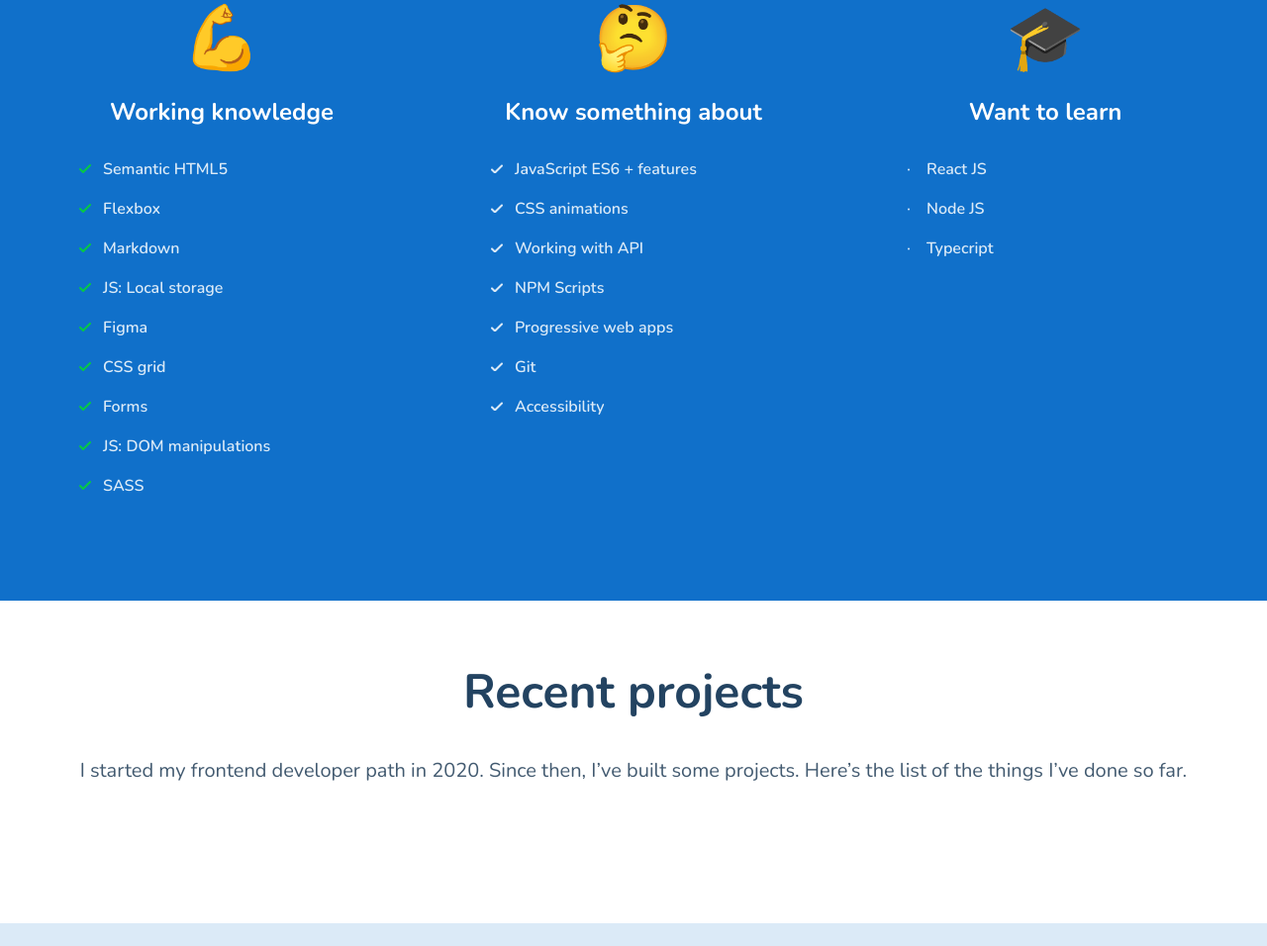
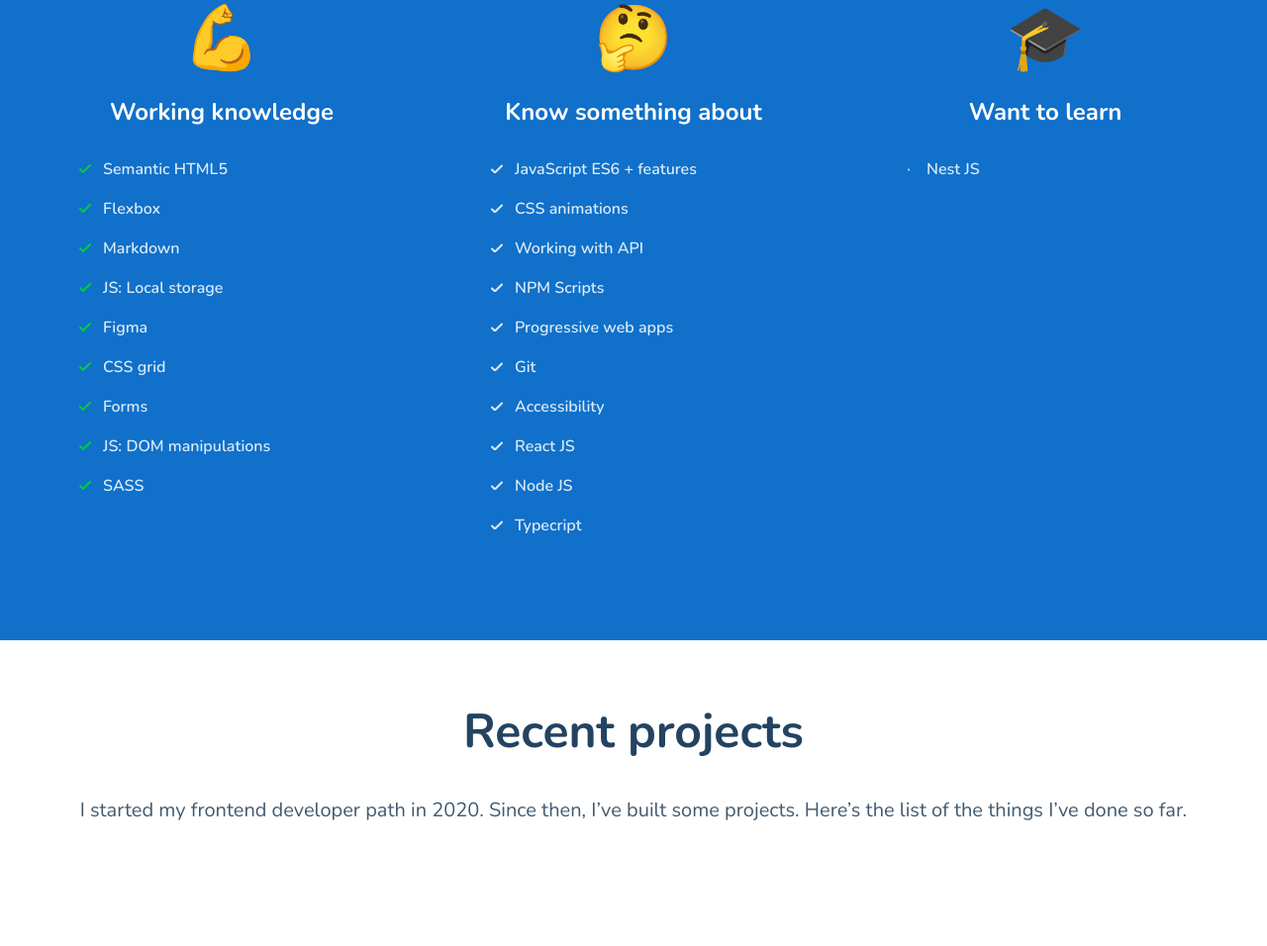
Before and after one commit to Adam-DevPL/adam-devpl.github.io, a website built with webpack: page src/pages/index.html in a window 1280 px wide. Shown: the part 1071-2027 px from the top of the page at 99% size. Built offline with nearby package versions, Linux system fonts and the light colour scheme; no server answers.

Commit message:
correct: do some changes

```diff
--- a/src/pages/index.html
+++ b/src/pages/index.html
@@ -78,15 +78,16 @@
               <li class="skills-list__item">Progressive web apps</li>
               <li class="skills-list__item">Git</li>
               <li class="skills-list__item">Accessibility</li>
+              <li class="skills-list__item">React JS</li>
+              <li class="skills-list__item">Node JS</li>
+              <li class="skills-list__item">Typecript</li>
             </ul>
           </article>
           <article class="skills-section">
             <span class="skills-section__emoji">🎓</span>
             <h3 class="skills-section__title">Want to learn</h3>
             <ul class="skills-list skills-list--dot">
-              <li class="skills-list__item">React JS</li>
-              <li class="skills-list__item">Node JS</li>
-              <li class="skills-list__item">Typecript</li>
+              <li class="skills-list__item">Nest JS</li>
             </ul>
           </article>
         </div>
```
Also changed, not shown: 1 other file.
